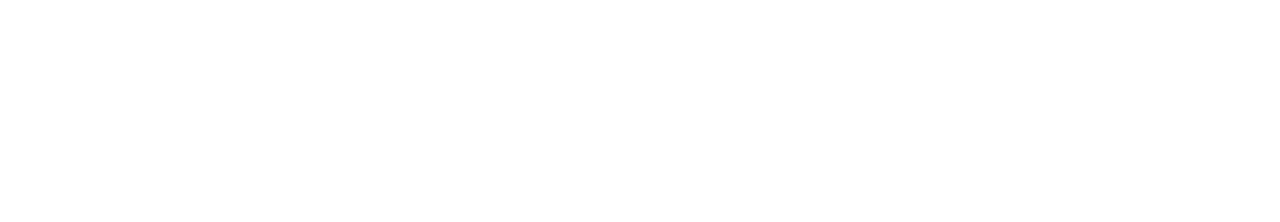
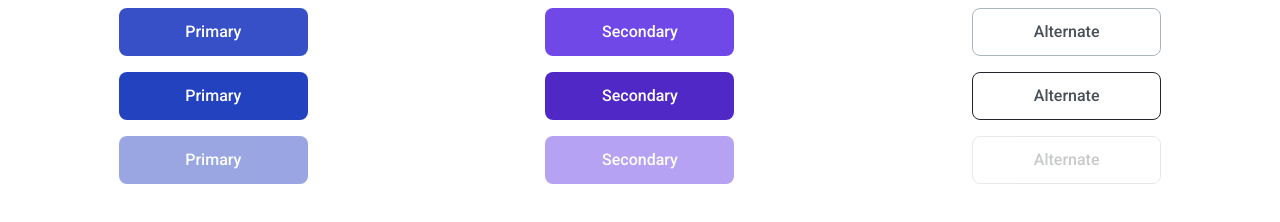
Before and after one commit to js-tasks-ru/htmlcss-20240614_waira, a website: page 03-lection1/01-button/index.html in a window 1280 px wide. Drawn offline with Linux system fonts and the light colour scheme.

Commit message:
add buttons

```diff
--- a/03-lection1/01-button/button.css
+++ b/03-lection1/01-button/button.css
@@ -1 +1,59 @@
 /* Стилизация кнопки */
+
+.button{
+    background: var(--primary);
+    font-size: 1rem;
+    font-weight: 500;
+    line-height: 18.75px;
+    text-align: center;
+    color: var(--white);
+    display: flex;
+    justify-content: center;
+    align-items: center;
+    min-width: 189px;
+    min-height: 48px;
+    border-radius: 8px;
+    border: none;
+    transition: background 200ms ease-in-out;
+    cursor: pointer;
+}
+
+.button:disabled{
+    opacity: 50%;
+    cursor: not-allowed;
+}
+
+.button:hover,
+.button:active,
+.button.button_active{
+    background: #2342C0;
+}
+
+.button_secondary{
+    background: var(--secondary);
+}
+
+.button_secondary:hover,
+.button_secondary:active,
+.button_secondary.button_active{
+    background: #5028C6;
+}
+
+.button_alternate{
+    background: transparent;
+    border: 1px solid var(--grey-3);
+    color: var(--grey-4)
+}
+
+.button_alternate:hover,
+.button_alternate:active,
+.button_alternate.button_active{
+    background: transparent;
+    border: 1px solid var(--black);
+
+}
+
+.button_alternate:disabled{
+    opacity: 30%;
+    background: transparent;
+}
--- a/03-lection1/01-button/index.html
+++ b/03-lection1/01-button/index.html
@@ -1,11 +1,42 @@
 <!DOCTYPE html>
 <!-- Страница с кнопкой -->
 <html lang="ru">
-    <head>
-        <link rel="stylesheet" href="../../assets/css/main.css">
-        <link rel="stylesheet" href="./button.css">
-    </head>
-    <body>
+  <head>
+    <link rel="stylesheet" href="../../assets/css/main.css" />
+    <link rel="stylesheet" href="./button.css" />
+    <style>
+      .buttons {
+        display: grid;
+        grid-template-columns: repeat(3, 1fr);
+        grid-template-rows: repeat(3, 1fr);
+        gap: 1rem;
+      }
 
-    </body>
+      .buttons_column {
+        display: flex;
+        flex-direction: column;
+        align-items: center;
+        gap: 1rem;
+      }
+    </style>
+  </head>
+  <body>
+    <div class="buttons">
+      <div class="buttons_column">
+        <button class="button">Primary</button>
+        <button class="button button_active">Primary</button>
+        <button class="button" disabled>Primary</button>
+      </div>
+      <div class="buttons_column">
+        <button class="button button_secondary">Secondary</button>
+        <button class="button button_active button_secondary">Secondary</button>
+        <button class="button button_secondary" disabled>Secondary</button>
+      </div>
+      <div class="buttons_column">
+        <button class="button button_alternate">Alternate</button>
+        <button class="button button_active button_alternate">Alternate</button>
+        <button class="button button_alternate" disabled>Alternate</button>
+      </div>
+    </div>
+  </body>
 </html>
```
